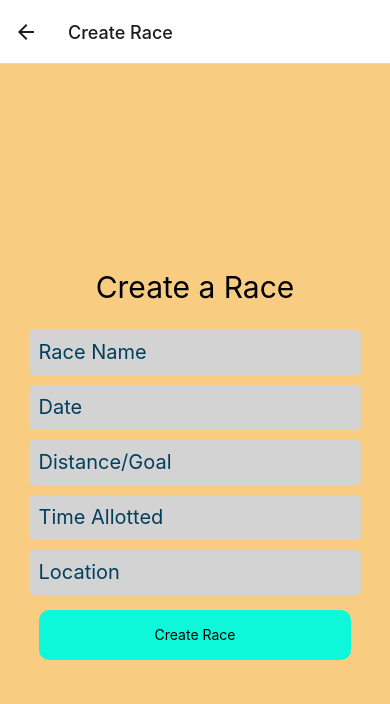
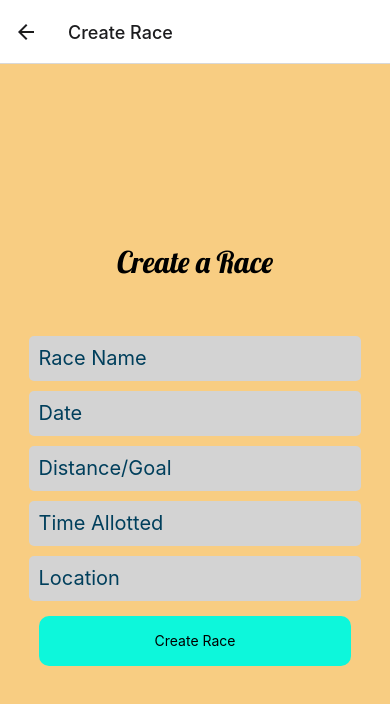
Before and after one commit to GreenField-Org/ultracrewmobile, a React Native app: screen /CreateRace in a window 390 px wide. Shown: the top 704 px of the page. Built offline with nearby package versions, Linux system fonts and the light colour scheme.

Commit message:
Adding the Lobster Regular font to all the view headings

```diff
--- a/Views/CompletedRaces.js
+++ b/Views/CompletedRaces.js
@@ -1,12 +1,33 @@
 import React from 'react';
 import { StyleSheet, View, Text } from 'react-native';
+import { useFonts } from "expo-font";
+
+const customFont = {
+  "Lobster-Regular": require("../assets/fonts/Lobster-Regular.ttf"),
+};
 
 /* this should be moved to the Views folder ones all pages have been merged to main */
 
 export default function CompletedRaces() {
-    return (
-        <View>
-            <Text>Completed Races</Text>
-        </View>
-    )
+    const [fontsLoaded] = useFonts(customFont);
+
+    if (fontsLoaded) {
+        return (
+            <View>
+                <Text style={styles.titleText}>Completed Races</Text>
+            </View>
+        )
+    } else {
+        return <View/>
+    }
 }
+
+const styles = StyleSheet.create({
+    titleText: {
+        fontSize: 25,
+        backgroundColor: 'orange',
+        paddingLeft: 58,
+        paddingRight: 58,
+        fontFamily: "Lobster-Regular",
+    },
+})
--- a/Views/CreateAcct.js
+++ b/Views/CreateAcct.js
@@ -1,10 +1,17 @@
 import React from 'react'
-import { StyleSheet, Button, Text, TextInput, TouchableOpacity, View, ScrollView } from 'react-native';
-import DefaultButton from '../Components/DefaultButton';
+import { StyleSheet, Button, Text, ScrollView, View } from 'react-native';
 import Input from '../Components/FormComponents/Input';
 import CountrySelect from '../Components/FormComponents/CountryPicker';
+import { useFonts } from "expo-font";
+
+const customFont = {
+  "Lobster-Regular": require("../assets/fonts/Lobster-Regular.ttf"),
+};
 
 export default function CreateAcct({navigation}) {
+  const [fontsLoaded] = useFonts(customFont);
+
+    if (fontsLoaded) {
         return (
             <ScrollView style={styles.form}>
                 <Text style={styles.titleText}>Create an Account</Text>
@@ -45,7 +52,11 @@ export default function CreateAcct({navigation}) {
           </ScrollView>
 
 
-    )}
+        )
+    } else {
+        return <View />
+    }
+}
 
 const styles = StyleSheet.create({
     container: {
@@ -54,15 +65,13 @@ export default function CreateAcct({navigation}) {
         alignItems: 'center',
         justifyContent: 'center',
     },
-
-        titleText:{
+    titleText: {
         fontSize: 25,
         backgroundColor: 'orange',
         paddingLeft: 58,
-          paddingRight: 58
-
+        paddingRight: 58,
+        fontFamily: "Lobster-Regular",
     },
-
     inputView: {
         backgroundColor: "lightgray",
         borderRadius: 10,
@@ -71,7 +80,6 @@ export default function CreateAcct({navigation}) {
         marginBottom: 20,
         alignItems: "center",
     },
-
     TextInput: {
         height: 50,
         flex: 1,
@@ -82,7 +90,6 @@ export default function CreateAcct({navigation}) {
         backgroundColor: 'lightgray',
         borderRadius: 10
     },
-
     inputView: {
         backgroundColor: "lightgray",
         borderRadius: 5,
@@ -91,13 +98,7 @@ export default function CreateAcct({navigation}) {
         marginBottom: 20,
         alignItems: "center",
     },
-
-        btnText: {
-
-        },
-
-        submitButton:
-       {
+    submitButton: {
         width:"80%",
         borderRadius:10,
         height:50,
--- a/Views/CreateAid.js
+++ b/Views/CreateAid.js
@@ -1,12 +1,17 @@
 import React from 'react'
-import { StyleSheet, Button, Text, TextInput, TouchableOpacity, View, Pressable } from 'react-native';
+import { StyleSheet, Text, View, Pressable } from 'react-native';
 import Input from '../Components/FormComponents/Input';
-import CountrySelect from '../Components/FormComponents/CountryPicker';
-import PickerComponent from '../Components/FormComponents/Picker';
+import { useFonts } from "expo-font";
+
+const customFont = {
+  "Lobster-Regular": require("../assets/fonts/Lobster-Regular.ttf"),
+};
 
 export default function CreateAid({navigation}) {
-let raceList = ['race one', 'race two', 'race three']
+    const raceList = ['race one', 'race two', 'race three'];
+    const [fontsLoaded] = useFonts(customFont);
 
+    if (fontsLoaded) {
         return (
             <View style={styles.container}>
                   <Text style={styles.titleText}>Create an Aid Station</Text>
@@ -20,9 +25,11 @@ let raceList = ['race one', 'race two', 'race three']
                   <Pressable style={styles.submitButton}><Text>Create Aid Station</Text>
                   </Pressable>
             </View>
-
-
-    )}
+        )
+    } else {
+      return <View />
+    }
+  }
 
 const styles = StyleSheet.create({
     container: {
@@ -30,15 +37,11 @@ let raceList = ['race one', 'race two', 'race three']
         alignItems: 'center',
         flex: 1,
     },
-
-        titleText:{
-          fontSize: 25,
-          paddingLeft: 58,
-          paddingRight: 58,
-          padding: 20,
-          fontSize: 30
+    titleText: {
+        fontSize: 30,
+        marginBottom: 50,
+        fontFamily: "Lobster-Regular",
     },
-
     inputView: {
         backgroundColor: "lightgray",
         borderRadius: 10,
@@ -47,7 +50,6 @@ let raceList = ['race one', 'race two', 'race three']
         marginBottom: 20,
         alignItems: "center",
     },
-
     TextInput: {
         height: 50,
         flex: 1,
@@ -58,7 +60,6 @@ let raceList = ['race one', 'race two', 'race three']
         backgroundColor: 'lightgray',
         borderRadius: 10
     },
-
     inputView: {
         backgroundColor: "lightgray",
         borderRadius: 5,
@@ -67,8 +68,7 @@ let raceList = ['race one', 'race two', 'race three']
         marginBottom: 20,
         alignItems: "center",
     },
-        submitButton:
-       {
+    submitButton: {
         width:"80%",
         borderRadius:10,
         height:50,
--- a/Views/CreateRace.js
+++ b/Views/CreateRace.js
@@ -1,9 +1,16 @@
 import React from 'react'
-import { StyleSheet, Button, Text, TextInput, TouchableOpacity, View, Pressable } from 'react-native';
-import DefaultButton from '../Components/DefaultButton';
+import { StyleSheet, Text, View, Pressable } from 'react-native';
 import Input from '../Components/FormComponents/Input';
+import { useFonts } from "expo-font";
+
+const customFont = {
+  "Lobster-Regular": require("../assets/fonts/Lobster-Regular.ttf"),
+};
 
 export default function CreateRace({navigation}) {
+    const [fontsLoaded] = useFonts(customFont);
+
+    if (fontsLoaded) {
         return (
             <View style={styles.container}>
             <Text style={styles.titleText}>Create a Race</Text>
@@ -24,10 +31,15 @@ export default function CreateRace({navigation}) {
                 placeholder='Location'
             />
 
-      <Pressable style={styles.submitButton}><Text>Create Race</Text>
+            <Pressable style={styles.submitButton}>
+                <Text>Create Race</Text>
             </Pressable>
           </View>
-    )}
+        )
+    } else {
+        return <View />
+    }
+}
 
 const styles = StyleSheet.create({
     container: {
@@ -36,15 +48,11 @@ export default function CreateRace({navigation}) {
         justifyContent: 'center',
         flex: 1,
     },
-
-        titleText:{
-          fontSize: 25,
-          paddingLeft: 58,
-          paddingRight: 58,
-          padding: 20,
-          fontSize: 30
+    titleText: {
+        fontSize: 30,
+        marginBottom: 50,
+        fontFamily: "Lobster-Regular",
     },
-
     inputView: {
         backgroundColor: "lightgray",
         borderRadius: 10,
@@ -53,7 +61,6 @@ export default function CreateRace({navigation}) {
         marginBottom: 20,
         alignItems: "center",
     },
-
     TextInput: {
         height: 50,
         flex: 1,
@@ -64,7 +71,6 @@ export default function CreateRace({navigation}) {
         backgroundColor: 'lightgray',
         borderRadius: 10
     },
-
     inputView: {
         backgroundColor: "lightgray",
         borderRadius: 5,
@@ -73,8 +79,7 @@ export default function CreateRace({navigation}) {
         marginBottom: 20,
         alignItems: "center",
     },
-        submitButton:
-       {
+    submitButton: {
         width:"80%",
         borderRadius:10,
         height:50,
--- a/Views/LoginScreen.js
+++ b/Views/LoginScreen.js
@@ -8,10 +8,9 @@ const customFont = {
 };
 
 export default function LoginScreen({ navigation }) {
-
     const [username, setUsername] = useState("");
     const [password, setPassword] = useState("");
-  let [fontsLoaded] = useFonts(customFont);
+    const [fontsLoaded] = useFonts(customFont);
 
     if (fontsLoaded) {
         return (
@@ -53,9 +52,9 @@ export default function LoginScreen({ navigation }) {
               <Text style={styles.createAcctBtn}>Create an Account</Text>
             </Pressable>
           </View>
-    );
+        )
     } else {
-    return <View />;
+        return <View />
     }
 }
 
@@ -90,11 +89,9 @@ const styles = StyleSheet.create({
         marginLeft: 20,
         textAlign: "center",
     },
-
     createAcct: {
         marginTop: 60,
     },
-
     loginButton: {
         width: "80%",
         borderRadius: 10,
--- a/Views/MyRaces.js
+++ b/Views/MyRaces.js
@@ -1,12 +1,18 @@
 import React from 'react';
 import { StyleSheet, View, Text, Button } from 'react-native';
-import DefaultButton from '../Components/DefaultButton';
+import { useFonts } from "expo-font";
 
-/* This should be moved into the View folder once all pages are merged into main */
+const customFont = {
+  "Lobster-Regular": require("../assets/fonts/Lobster-Regular.ttf"),
+};
 
 export default function MyRaces({navigation}) {
+    let [fontsLoaded] = useFonts(customFont);
+
+    if (fontsLoaded) {
         return (
-        <View>
+            <View style={styles.container}>
+                <Text style={styles.textTitle}>My Races</Text>
                 <Button
                     title='Create A New Race'
                     onPress={() => navigation.navigate('CreateRace')}/>
@@ -18,4 +24,21 @@ export default function MyRaces({navigation}) {
                     onPress={() => navigation.navigate('CompletedRaces')}/>
             </View>
         )
+    } else {
+        return <View />
     }
+}
+
+const styles = StyleSheet.create({
+    container: {
+        backgroundColor: '#F8CD82',
+        alignItems: 'center',
+        justifyContent: 'center',
+        flex: 1,
+    },
+    titleText: {
+        fontSize: 30,
+        marginBottom: 50,
+        fontFamily: "Lobster-Regular",
+    },
+});
--- a/Views/ProfilePage.js
+++ b/Views/ProfilePage.js
@@ -1,10 +1,29 @@
 import React from 'react'
-import { StyleSheet, Button, Text, TextInput, TouchableOpacity, View } from 'react-native';
+import { StyleSheet, Text, View } from 'react-native';
+import { useFonts } from "expo-font";
+
+const customFont = {
+  "Lobster-Regular": require("../assets/fonts/Lobster-Regular.ttf"),
+};
 
 export default function ProfilePage({navigation}) {
-    return (
-        <View>
-            <Text>Profile page will go here.</Text>
-        </View>
-    )
+    let [fontsLoaded] = useFonts(customFont);
+
+    if (fontsLoaded) {
+        return (
+            <View>
+                <Text>Profile page will go here.</Text>
+            </View>
+        )
+    } else {
+        return <View/>
+    }
 }
+
+const styles = StyleSheet.create({
+    titleText: {
+        fontSize: 30,
+        marginBottom: 50,
+        fontFamily: 'Lobster-Regular',
+    },
+})
--- a/Views/Race.js
+++ b/Views/Race.js
@@ -1,12 +1,33 @@
 import React from 'react';
 import { StyleSheet, View, Text } from 'react-native';
+import { useFonts } from "expo-font";
+
+const customFont = {
+  "Lobster-Regular": require("../assets/fonts/Lobster-Regular.ttf"),
+};
 
 /* this is for the current race in progress */
 
 export default function Race({ name }) {
-    return (
-        <View>
-            <Text>Race {name}</Text>
-        </View>
-    )
+    const [fontsLoaded] = useFonts(customFont);
+
+    if (fontsLoaded) {
+        return (
+            <View>
+                <Text style={styles.titleText}>Race {name}</Text>
+            </View>
+        )
+    } else  {
+        return <View/>
+    }
 }
+
+const styles = StyleSheet.create({
+    titleText: {
+        fontSize: 25,
+        backgroundColor: 'orange',
+        paddingLeft: 58,
+        paddingRight: 58,
+        fontFamily: "Lobster-Regular",
+    },
+})
```
Lines whose indentation alone changed are shown as unchanged.
